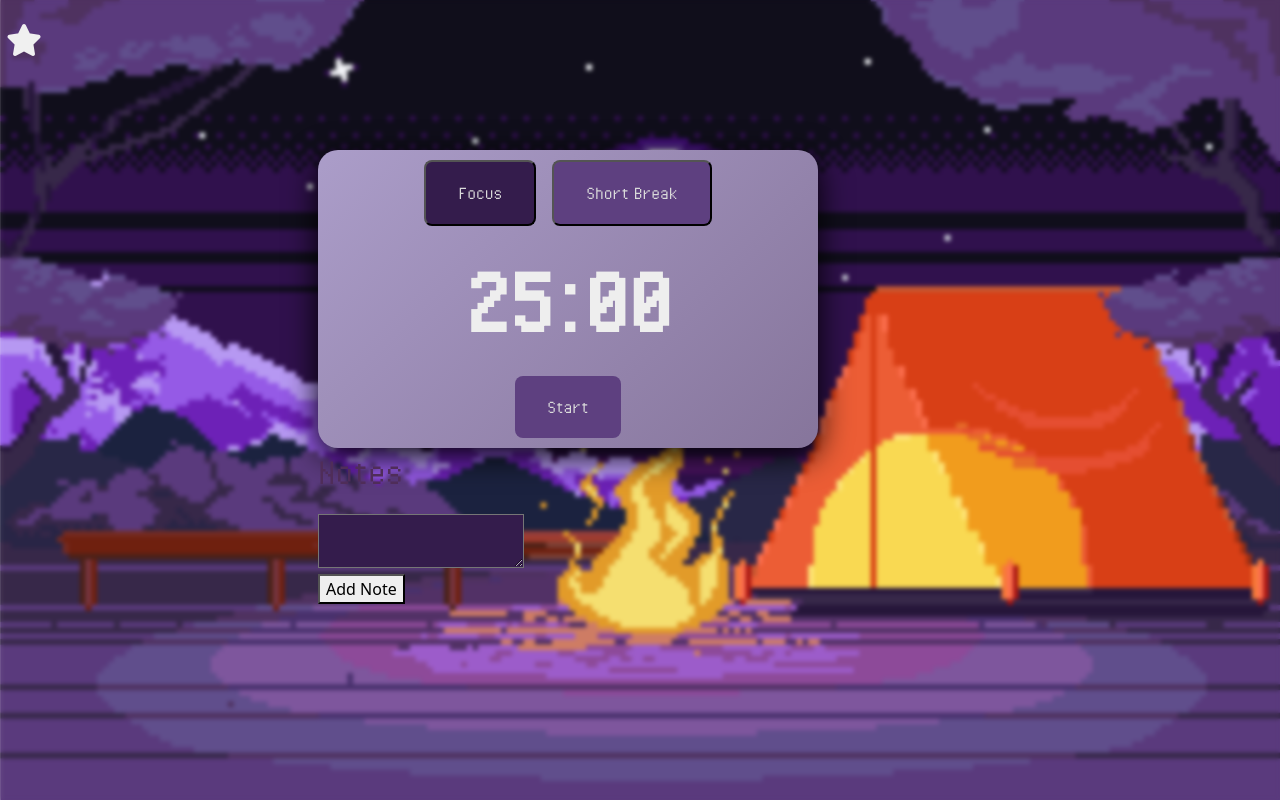
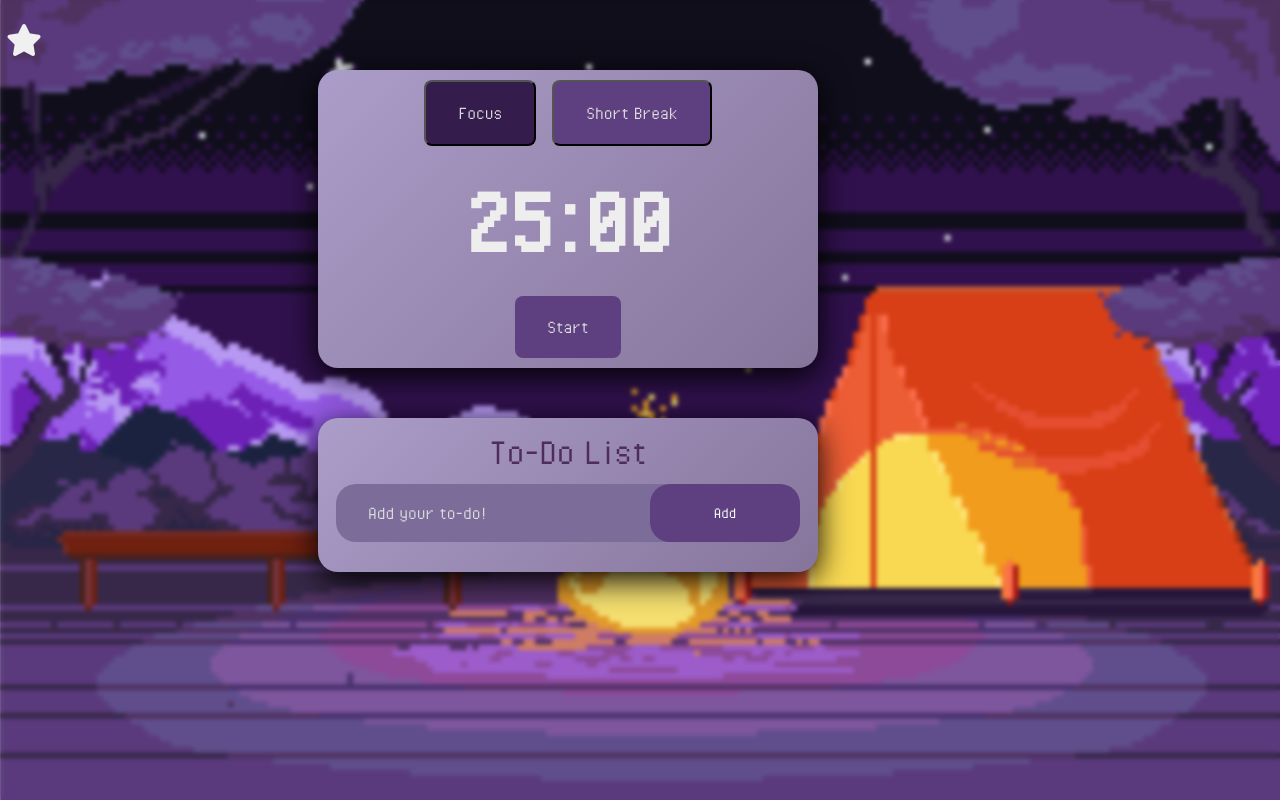
Before and after one commit to mimm1n/Pomo, a Flask app: page / in a window 1280 px wide. Run offline with Flask 3, Linux system fonts and the light colour scheme; some libraries are stand-ins or nearby versions.

Commit message:
fixed todo list

```diff
--- a/website/static/css/style.css
+++ b/website/static/css/style.css
@@ -170,6 +170,8 @@ a:hover {
 
 /* home.html */
 
+/* pomodoro!! */
+
 .pomo-parent-container {
   box-sizing: border-box;
   background-color: #8c8ca4;
@@ -182,7 +184,7 @@ a:hover {
   display: flex;
   flex-direction: column;
   margin-right: 450px;
-  margin-top: 150px;
+  margin-top: 70px;
 
   font-family: "mainFont";
   font-size: 20px;
@@ -220,7 +222,6 @@ a:hover {
 .time-container {
   display: flex;
   flex-direction: column;
-  /* margin-top: px; */
 }
 
 #time {
@@ -265,6 +266,110 @@ a:hover {
 
 .show {
   display: block;
+}
+
+/* to-do list */
+
+.td-container {
+  box-sizing: border-box;
+  background-color: #8c8ca4;
+  padding: 10px 30px;
+  background: #ab9dc9 linear-gradient(135deg, #ab9dc9, #86759b);
+  border-radius: 20px;
+  box-shadow: 0 8px 32px 0 rgba(0, 0, 0, 1);
+
+  width: 500px;
+  display: flex;
+  flex-direction: column;
+  margin-right: 450px;
+  margin-top: 50px;
+  margin-bottom: 20px;
+
+  font-family: "mainFont";
+  font-size: 20px;
+  color: #4f2d59;
+  text-align: center;
+}
+
+.row {
+  display: flex;
+  align-items: center;
+  justify-content: space-between;
+  background: #7b6c9a;
+  border-radius: 20px;
+  padding-left: 20px;
+  margin-bottom: 20px;
+}
+
+.row input {
+  outline: none;
+  background: transparent;
+  border: none;
+  flex: 1;
+}
+
+.row button {
+  border: none;
+  outline: none;
+  padding: 16px;
+  width: 150px;
+  font-size: 17px;
+  border-radius: 20px;
+}
+
+.row button:hover {
+  background-color: #664f84 !important;
+}
+
+::placeholder {
+  color: #dadada;
+}
+
+.todo ul li {
+  list-style: none;
+  font-size: 18px;
+  padding: 12px;
+  right: 80px;
+  user-select: none;
+  cursor: pointer;
+  position: relative;
+}
+
+.todo ul li::before {
+  content: "";
+  position: absolute;
+  height: 28px;
+  width: 28px;
+  border-radius: 50%;
+  background-image: url(girl_run.png);
+  background-size: cover;
+  background-position: center;
+  left: 80px;
+}
+
+.todo ul li.checked {
+  color: #4b3752;
+  text-decoration: line-through;
+}
+
+.todo ul li.checked::before {
+  background-image: url("astro_run.png");
+}
+
+.todo ul li span {
+  position: absolute;
+  right: 0;
+  top: 5px;
+  width: 40px;
+  height: 40px;
+  font-size: 20px;
+  line-height: 40px;
+  text-align: center;
+  border-radius: 50%;
+}
+
+.todo ul li span:hover {
+  background: #62567d;
 }
 
 /* settings.html */
--- a/website/static/script.js
+++ b/website/static/script.js
@@ -4,8 +4,6 @@ const toggler = document.querySelector(".toggler-btn");
 toggler.addEventListener("click", function () {
   document.querySelector("#sidebar").classList.toggle("collapsed");
 });
-
-
 
 // pomodoro
 
@@ -107,10 +105,42 @@ startButton.addEventListener("click", () => {
   }
 });
 
-const bgm = document.getElementById("bgm");
-let play = document.getElementById("play");
+// to-do list
 
-// (B2) CLICK TO PLAY
-play.onclick = () => {
-  bgm.play();
-};
+const inputTodo = document.getElementById("input-todo");
+const listContainer = document.getElementById("list-container");
+
+function addTask() {
+  if (inputTodo.value === "") {
+    alert("Write something!");
+  } else {
+    let li = document.createElement("li");
+    li.innerHTML = inputTodo.value;
+    listContainer.appendChild(li);
+    let span = document.createElement("Span");
+    span.innerHTML = "\u00d7";
+    li.appendChild(span);
+  }
+  inputTodo.value = "";
+  saveData();
+}
+
+listContainer.addEventListener("click", function (e) {
+  if (e.target.tagName === "LI") {
+    e.target.classList.toggle("checked");
+    saveData();
+  } else if (e.target.tagName === "SPAN") {
+    e.target.parentElement.remove();
+    saveData();
+  }
+}, false);
+
+function saveData(){
+  localStorage.setItem("data", listContainer.innerHTML);
+}
+
+function showTask(){
+  listContainer.innerHTML = localStorage.getItem("data");
+}
+
+showTask();
--- a/website/templates/base.html
+++ b/website/templates/base.html
@@ -97,7 +97,7 @@
       integrity="sha384-YvpcrYf0tY3lHB60NNkmXc5s9fDVZLESaAA55NDzOxhy9GkcIdslK1eN7N6jIeHz"
       crossorigin="anonymous"
     ></script>
-    {% block javascript %}
+    <!-- {% block javascript %}
     <script type="text/javascript">
       function deleteNote(noteId) {
         fetch("/delete-note", {
@@ -117,6 +117,6 @@
         });
       }
 </script>
-{% endblock %}
+{% endblock %} -->
   </body>
 </html>
--- a/website/templates/home.html
+++ b/website/templates/home.html
@@ -1,5 +1,4 @@
-{% extends "base.html" %} {%block title %}Home{% endblock %}{% block body
-%}
+{% extends "base.html" %} {%block title %}Home{% endblock %}{% block body %}
 
 <div class="pomo-parent-container">
   <div class="pomo-container">
@@ -18,8 +17,27 @@
   </div>
 </div>
 
-  <div class="note-container">
-  <h1 style="color: white;">Notes</h1>
+
+<!-- to do list !! -->
+
+<div class="td-container">
+  <div class="todo">
+    <h1>To-Do List</h1>
+    <div class="row">
+      <input type="text" id="input-todo" placeholder="Add your to-do!" />
+      <button class="btn btn-primary" onclick="addTask()">Add</button>
+    </div>
+
+    <ul id="list-container">
+      <!-- <li class="checked">Task 1</li>
+      <li>Task 2</li>
+      <li>Task 3</li> -->
+    </ul>
+  </div>
+</div>
+
+
+<!-- <h1 style="color: white;">Notes</h1>
   <ul id="notes" class="list-group list-group-flush">
     {% for note in user.notes %}
     <li class="list-group-item">
@@ -39,5 +57,6 @@
           <button type="submit" style="text-align: center;" onclick="addnote( noteId  )">Add Note</button>
       </div>
     </form>
-  </div>
+  </div> -->
+
 {% endblock %}
```
Lines whose indentation alone changed are shown as unchanged.
